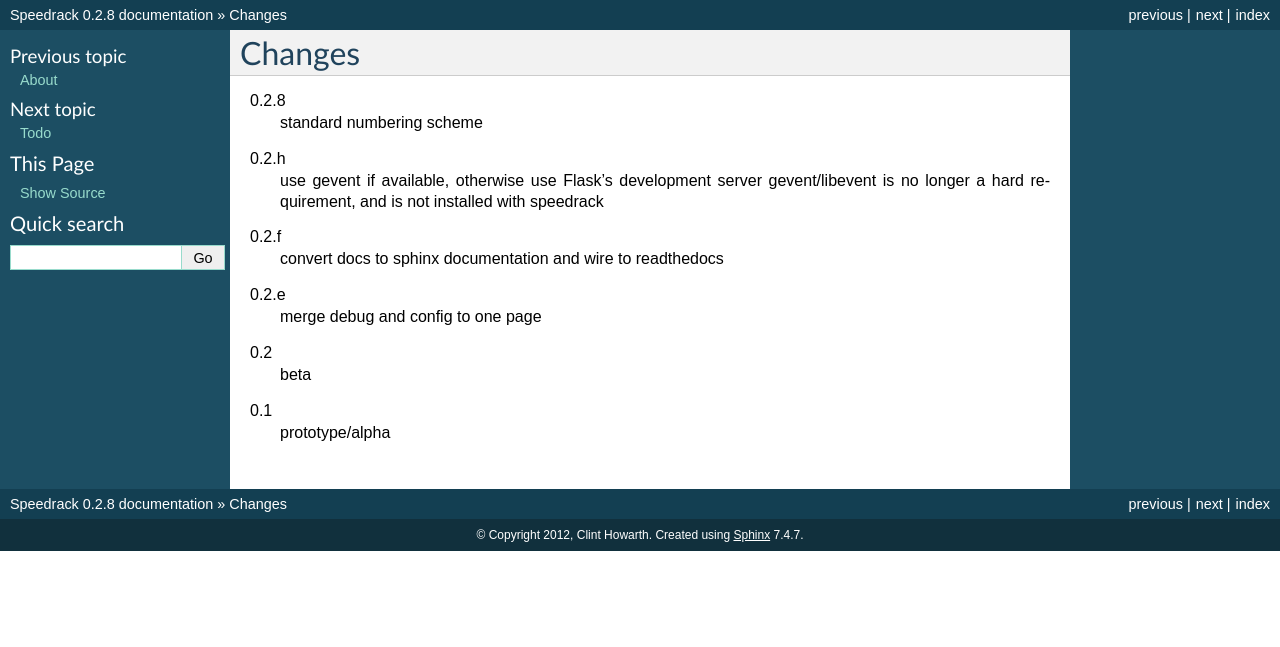
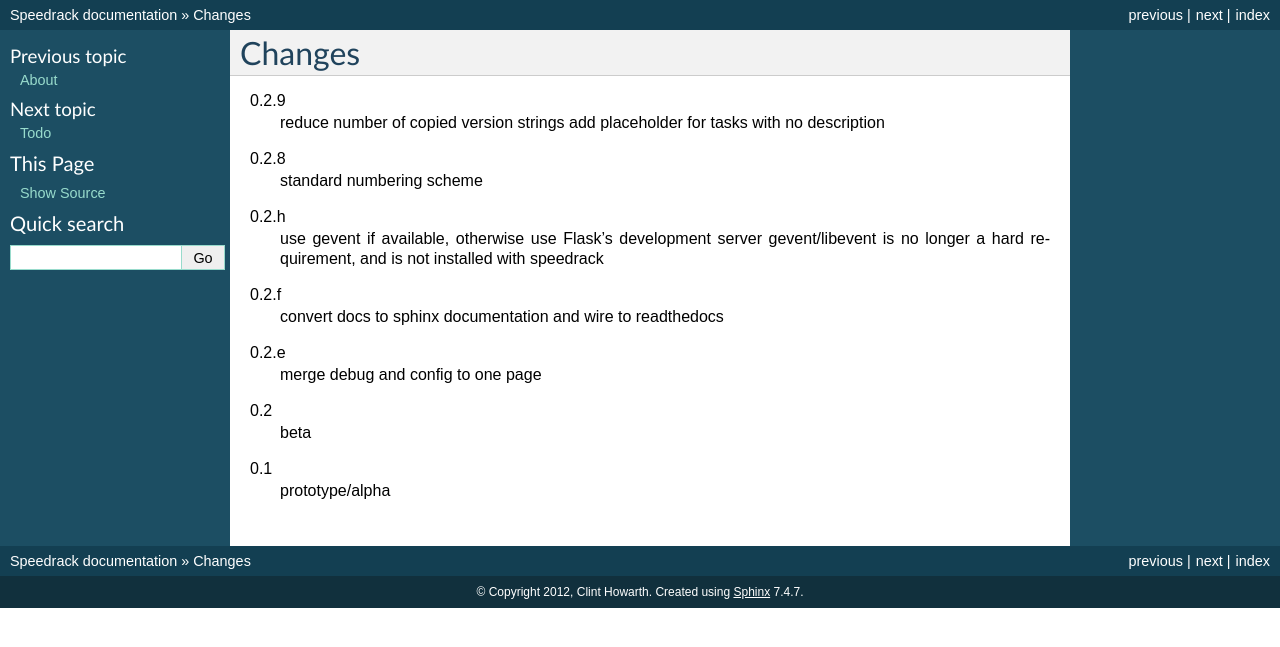
Before and after one commit to V-E-O/speedrack, a Sphinx documentation site: the page built from docs/changes.rst, in a window 1280 px wide. Shown: the top 647 px of the page. Built offline with Sphinx 7.4.7, drawn with Linux system fonts in a browser that asks for light colours.

Commit message:
normalize versions

```diff
--- a/README.rst
+++ b/README.rst
@@ -24,4 +24,7 @@
 
 For more information, please visit `speedrack's documentation`_.
 
+For a picture, please visit `speedrack's introduction post`_.
+
 .. _speedrack's documentation: http://speedrack.readthedocs.org/
+.. _speedrack's introduction post: http://spaceponies.com/speedrack-initial-release/
--- a/docs/changes.rst
+++ b/docs/changes.rst
@@ -1,6 +1,10 @@
 =======
 Changes
 =======
+
+0.2.9
+  reduce number of copied version strings
+  add placeholder for tasks with no description
 
 0.2.8
   standard numbering scheme
--- a/docs/conf.py
+++ b/docs/conf.py
@@ -48,7 +48,9 @@
 # built documents.
 #
 # The short X.Y version.
-version = '0.2.8'
+
+sys.path.insert(0, os.path.abspath('../'))
+from speedrack import version
 # The full version, including alpha/beta/rc tags.
 release = version
 
--- a/setup.py
+++ b/setup.py
@@ -2,8 +2,7 @@
 
 from setuptools import setup, find_packages
 
-# also change __init__.py and cmdline.py and docs/conf.py and docs/changes.rst
-version = "0.2.8"
+from speedrack import version
 
 with open('README.rst') as f:
     readme = f.read()
--- a/speedrack/__init__.py
+++ b/speedrack/__init__.py
@@ -1,4 +1,4 @@
-version_info = (0, 2, 8)
+version_info = (0, 2, 9)
 version = '.'.join(str(n) for n in version_info[:3])
 release = version + ''.join(str(n) for n in version_info[3:])
 
```
Also changed, not shown: 1 other file.
